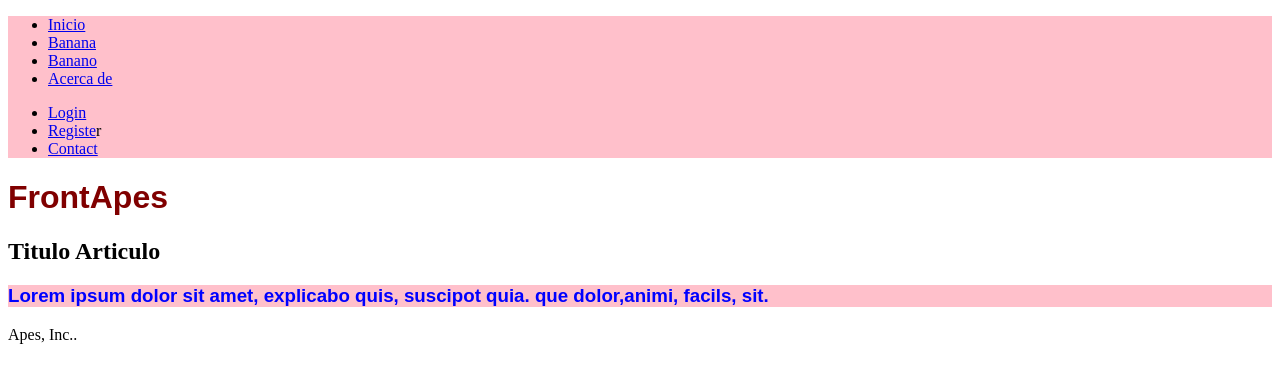
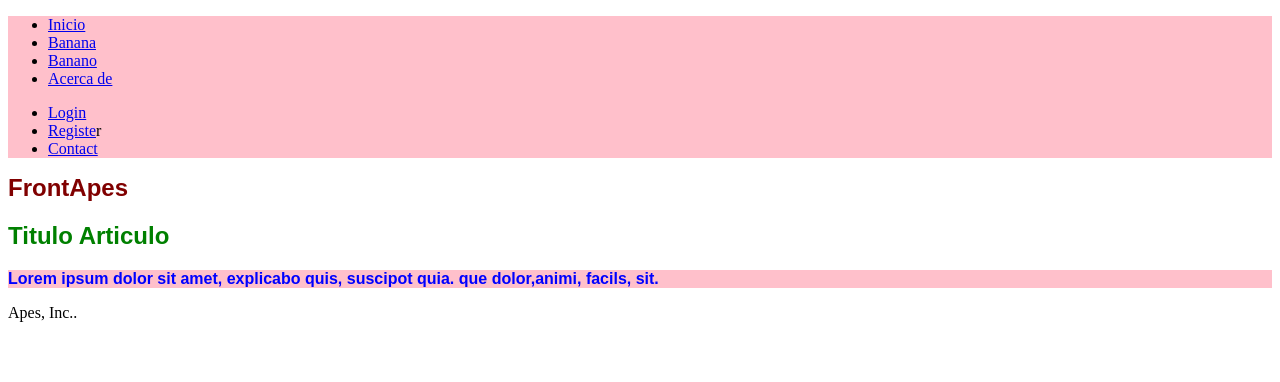
Before and after one commit to blitzopteron/FrontApes, a plain HTML site: page Primera Clase/index.html in a window 1280 px wide. Drawn offline with Linux system fonts and the light colour scheme.

Commit message:
Index + css

```diff
--- a/Primera Clase/index.html
+++ b/Primera Clase/index.html
@@ -33,7 +33,7 @@
 		</header>
 		<article>
 			<header>
-				<h2 class="article-header">Titulo Articulo</h2>
+				<h2 class="article__header">Titulo Articulo</h2>
 			</header>
 			<h3>
 			<p class="background-pink">Lorem ipsum dolor sit amet, explicabo quis, suscipot quia. que dolor,animi, facils, sit. </p></h3>
@@ -41,7 +41,7 @@
 
 			</aside>
 		</article>
-		<article>
+		<article class="article__footer">
 
 		</article>
 	</section>
--- a/Primera Clase/style.css
+++ b/Primera Clase/style.css
@@ -7,11 +7,14 @@
 h1, .h1{
 	font-family:Arial, Helvetica,sans-serif;
 	color: maroon;
+	font-size: 24px;
 }
 
 h3, .h3{
 	font-family:Arial, Helvetica,sans-serif;
 	color: blue;
+	font-size: 16px;
+	font-size: 1rem; /*//Fallback*/
 }
 
 .background-pink{
```
